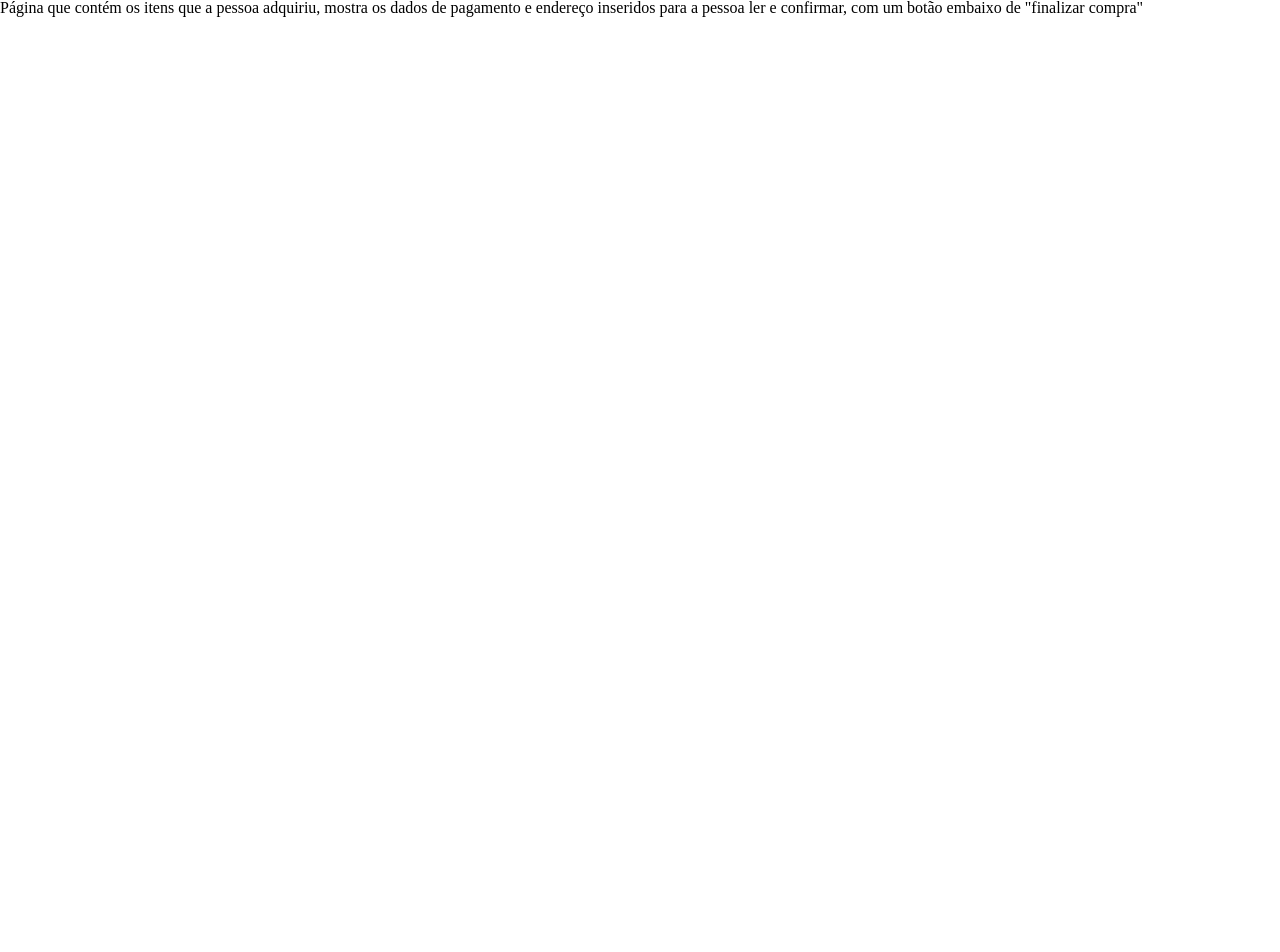
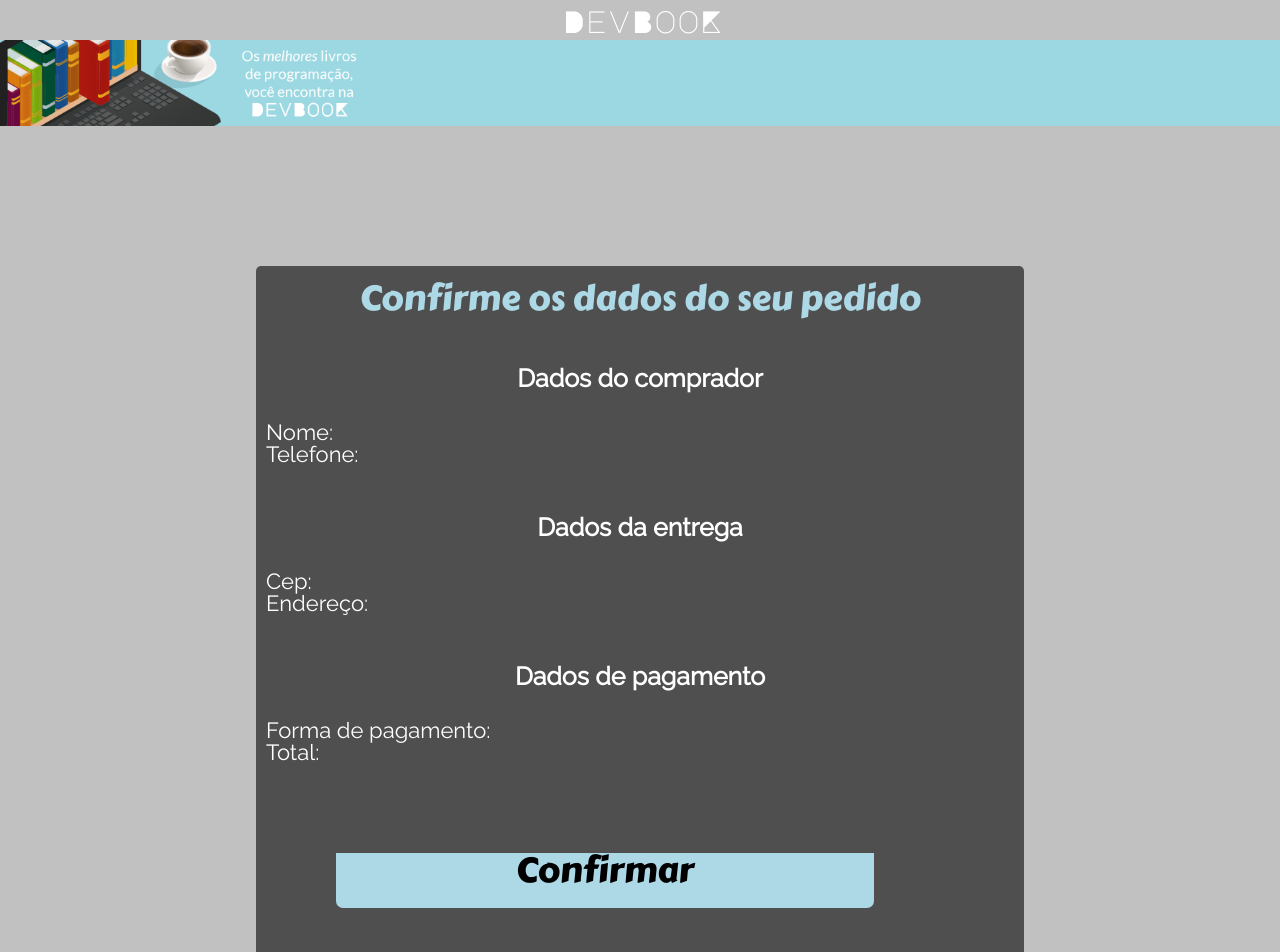
Before and after one commit to anapsv/projeto14-DevBook-Store-front, a React (Create React App) app: page /checkout in a window 1280 px wide. Shown: the top 952 px of the page. Before the commit the page ends 800 px from the top, so only its background shows below. Built offline with nearby package versions, Linux system fonts and the light colour scheme; a web font is replaced by a local one.

Commit message:
checkout

```diff
--- a/public/index.html
+++ b/public/index.html
@@ -13,6 +13,9 @@
 <link href="https://fonts.googleapis.com/css2?family=Raleway&family=Saira+Stencil+One&display=swap" rel="stylesheet">
   <link rel="preconnect" href="https://fonts.gstatic.com" crossorigin>
   <link href="https://fonts.googleapis.com/css2?family=Major+Mono+Display&display=swap" rel="stylesheet">
+  <link rel="preconnect" href="https://fonts.googleapis.com">
+<link rel="preconnect" href="https://fonts.gstatic.com" crossorigin>
+<link href="https://fonts.googleapis.com/css2?family=Carter+One&display=swap" rel="stylesheet">
   <title>React App</title>
 </head>
 
--- a/src/CheckOut.js
+++ b/src/CheckOut.js
@@ -1,8 +1,172 @@
+import styled from "styled-components";
+import topo from './assets/img/devbookimg.png';
+import { useState } from 'react';
+export default function CheckOut() {
+    const [confirmado, setConfirmado] = useState("")
 
-export default function CheckOut() {
     return (
+        (confirmado == "") ?
         <>
-        <p>Página que contém os itens que a pessoa adquiriu, mostra os dados de pagamento e endereço inseridos para a pessoa ler e confirmar, com um botão embaixo de "finalizar compra"</p>
+         <Header>
+                <h1>DevBooK</h1>
+            </Header>
+            <ImgContainer>
+                <img src={ topo } alt='Os melhores livros de programação, você encontra na DevBook' />
+            </ImgContainer>
+            <Container>
+            <Informacoes>
+                <Titulo>Confirme os dados do seu pedido</Titulo>
+                <Dados>Dados do comprador</Dados>
+                <InfoDados>
+                    Nome: <p></p>
+                    Telefone: <p></p>
+                </InfoDados>
+                <Dados>Dados da entrega</Dados>
+                <InfoDados>
+                    Cep:<p></p>
+                    Endereço: <p></p>
+                </InfoDados>
+                <Dados>Dados de pagamento</Dados>
+                <InfoDados>
+                    Forma de pagamento:<p></p>
+                    Total:  <p></p>
+                </InfoDados>
+                <Sucesso><Confirm onClick={()=> setConfirmado("confirmado")}>Confirmar</Confirm></Sucesso>
+            </Informacoes>
+        </Container>
+        </>
+        :
+        <>
+     <Header>
+                <h1>DevBooK</h1>
+            </Header>
+            <ImgContainer>
+                <img src={ topo } alt='Os melhores livros de programação, você encontra na DevBook' />
+            </ImgContainer>
+            <Container>
+            <Thank>
+            <TituloT>Obrigado, pedido realizado com sucesso!</TituloT>
+            </Thank>
+        </Container>
         </>
     );
 }
+const Header = styled.div`
+    position: fixed;
+    top: 0px;
+    left: 0px;
+    width: 100%;
+    height: 40px;
+    background-color: #c1c1c1;
+    display: flex;
+    align-items: center;
+    justify-content: space-around;
+
+    h1 {
+        font-family: 'Major Mono Display', monospace;
+        color: #FFFFFF;
+        font-size: 31px;
+        margin-left: 5px;
+    }
+
+    ion-icon{
+        margin-top: 8px;
+        color: #FFFFFF;
+        font-size: 23px;
+        margin-bottom: 5px;
+        --ionicon-stroke-width: 23px;
+        margin-left: 20px;
+    }
+`
+
+const ImgContainer = styled.div`
+    margin-top: 40px;
+    width: 100%;
+    height: 86px;
+    background-color: #9cd8e2;
+
+    img {
+        width: 360px;
+        height: 86px;
+    }
+`
+
+const Container = styled.div`
+    width: 100%;
+    height: 1000px;
+    background-color: #c1c1c1;
+    display: flex;
+    justify-content: center;
+`
+const Informacoes = styled.div`
+    width: 60%;
+    height: 750px;
+    margin-top: 140px;
+    background-color: #4F4F4F;
+    border-radius: 5px;
+
+
+`
+const Titulo = styled.div`
+    font-family: 'Carter One', cursive;
+    font-style: normal;
+    font-weight: 400;
+    font-size: 35px;
+    text-align: center;
+    color: 		#ADD8E6;
+    margin-top: 15px;
+`
+const Dados = styled.div`
+    font-family: 'Raleway';
+    font-style: normal;
+    font-weight: 700;
+    font-size: 25px;
+    text-align: center;
+    color: white;
+    margin-top: 50px;
+
+`
+const InfoDados = styled.div`
+font-family: 'Raleway';
+    font-style: normal;
+    font-weight: 400;
+    font-size: 22px;
+    color: white;
+    margin-top: 30px;
+    margin-left: 10px;
+`
+const Sucesso = styled.div`
+    background-color: #ADD8E6;
+    width: 70%;
+    height: 55px;
+    margin-left: 80px;
+    border-radius: 7px;
+    margin-top: 90px;
+`
+const Confirm = styled.div`
+    background-color: #ADD8E6;
+    font-family: 'Carter One', cursive;
+    font-style: normal;
+    font-weight: 400;
+    font-size: 35px;
+    text-align : center;
+    margin-top: 15px;
+`
+const Thank = styled.div`
+    width: 60%;
+    height: 200px;
+    margin-top: 230px;
+    background-color: #4F4F4F;
+    border-radius: 5px;
+
+
+`
+const TituloT = styled.div`
+    font-family: 'Carter One', cursive;
+    font-style: normal;
+    font-weight: 400;
+    font-size: 35px;
+    text-align: center;
+    color: 	#ADD8E6;
+    margin-top: 60px;
+`
```
